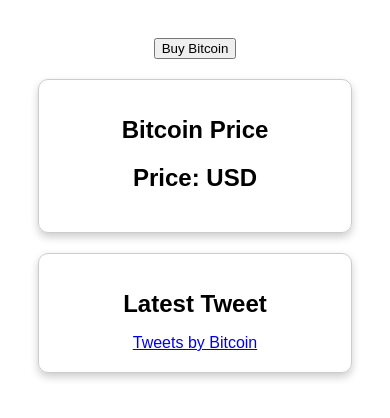
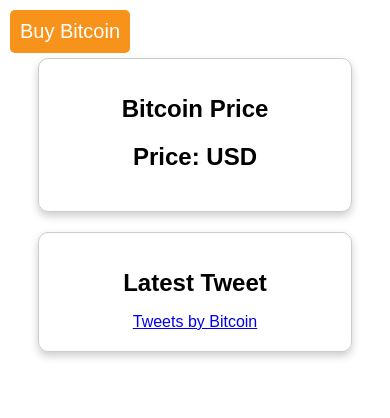
Before and after one commit to peacekeeper09/bitcoin_trace, a plain HTML site: page index.html in a window 390 px wide. Drawn offline with Linux system fonts and the light colour scheme; no server answers.

Commit message:
Update style.css

```diff
--- a/style.css
+++ b/style.css
@@ -19,7 +19,7 @@
 /* Add some styling for the prices */
 #btc-price {
   font-weight: bold;
-    color: green;
+  color: #f7931a;
   text-shadow: 1px 1px #ccc;
 }
 
@@ -30,6 +30,34 @@
   }
   .card{
       width: auto;
+  }
+  .buy-button{
+    font-size: 1.5em;
+    padding: 15px 30px;
+    position: absolute;
+    top: auto;
+    width: auto;
+    left: auto;
+    padding: auto;
+    background-color: #f7931a;
+    color: white;
+    border-radius: auto;
+    border: none;
+  }
 
   }
+
+
+
+.buy-button {
+  font-size: 20px;
+  padding: 15px 30px;
+  position: absolute;
+  top: 10px;
+  left: 10px;
+  padding: 10px;
+  background-color: #f7931a;
+  color: white;
+  border-radius: 5px;
+  border: none;
 }
```
Lines whose indentation alone changed are shown as unchanged.
